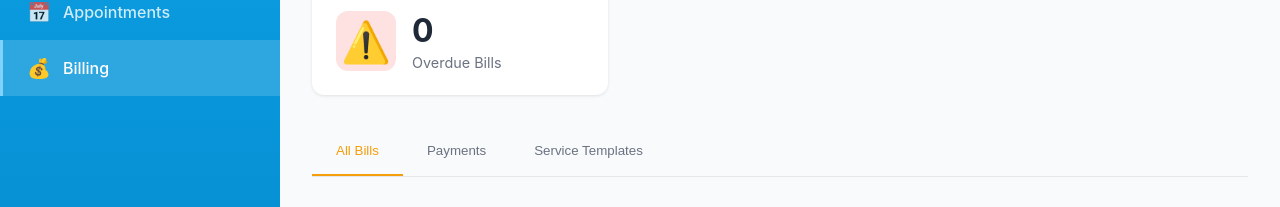
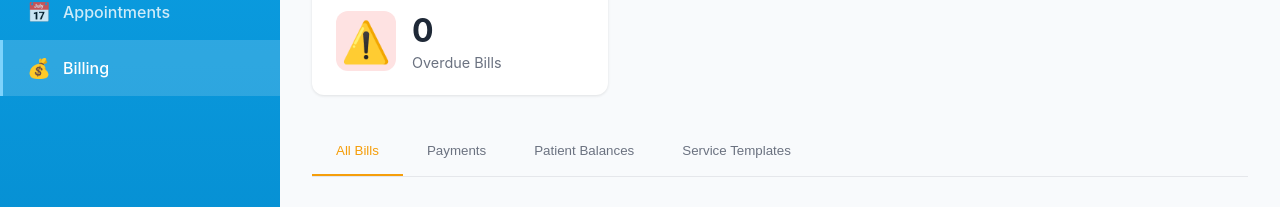
Before and after one commit to siddhu0707/sai-dental-care-ui, an Angular app: page /billing in a window 1280 px wide. Shown: the part 276-483 px from the top of the page. Built offline with nearby package versions, Linux system fonts and the light colour scheme.

Commit message:
Add patient balances tab to billing tabs
cgen-0f729bcc8b304674b17ddbed33a740e6

```diff
--- a/src/app/components/billing/billing.component.ts
+++ b/src/app/components/billing/billing.component.ts
@@ -1298,6 +1298,7 @@ export class BillingComponent implements OnInit {
   tabs = [
     { key: 'bills', label: 'All Bills' },
     { key: 'payments', label: 'Payments' },
+    { key: 'balances', label: 'Patient Balances' },
     { key: 'templates', label: 'Service Templates' }
   ];
 
```
